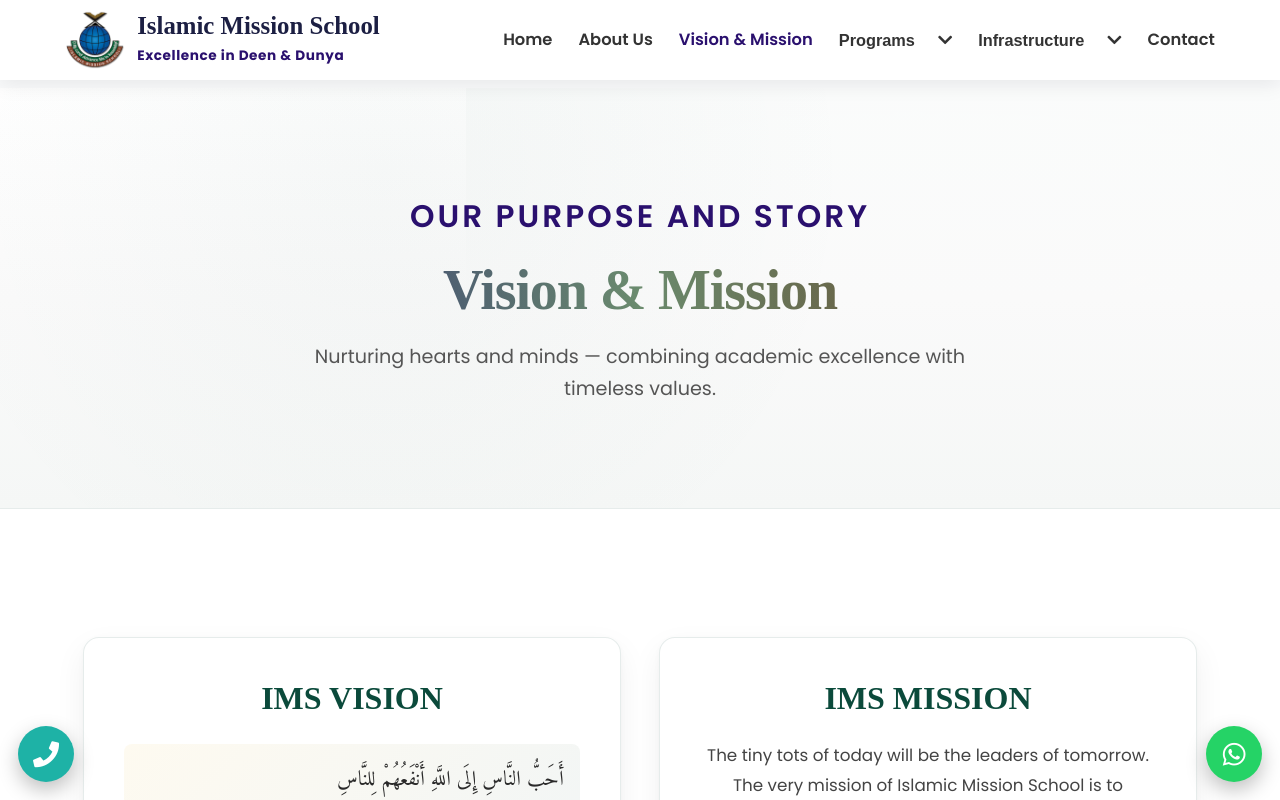
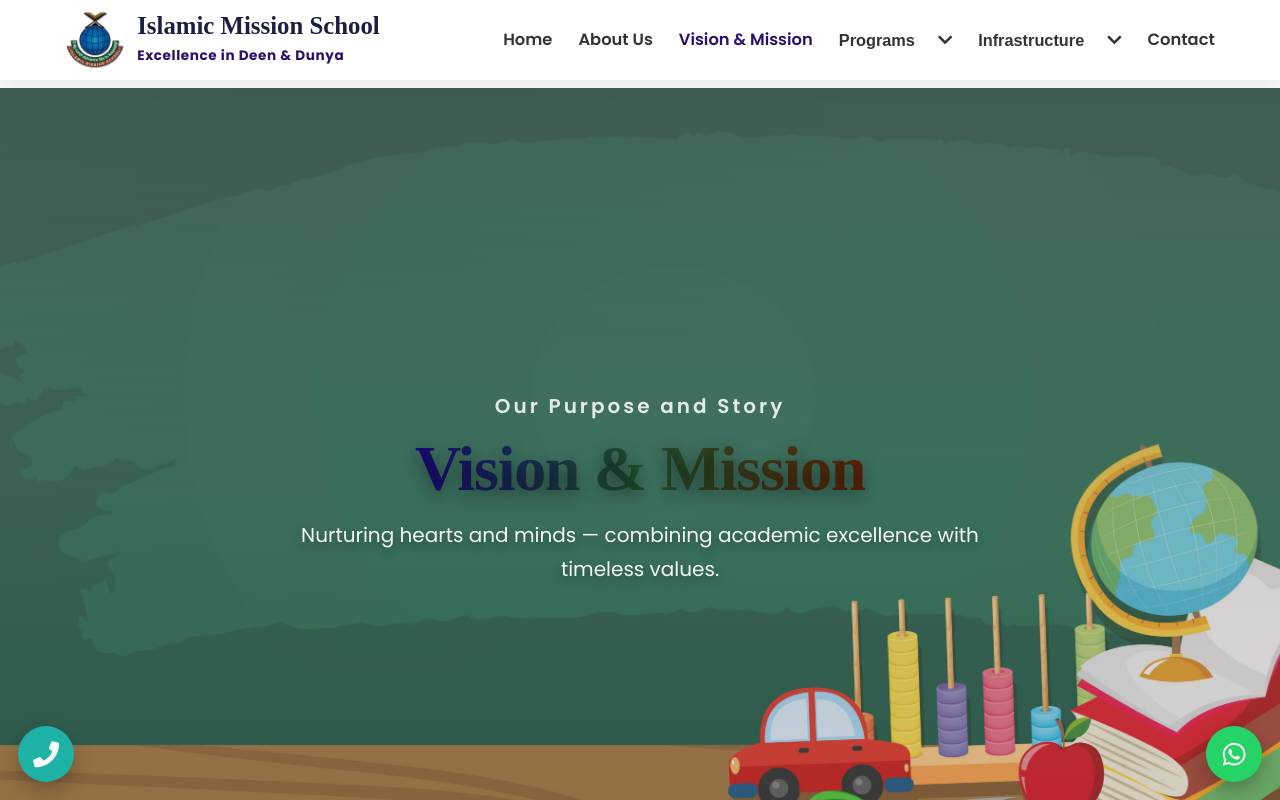
Before and after one commit to atif-afsar/ims-website, a React (Create React App) app: page /vision in a window 1280 px wide. Shown: the top 800 px of the page. Built offline with nearby package versions, Linux system fonts and the light colour scheme; a web font is replaced by a local one.

Commit message:
Adding the background video

```diff
--- a/src/components/vision/Vision.jsx
+++ b/src/components/vision/Vision.jsx
@@ -9,10 +9,10 @@ const Vision = () => {
       <section
         className="vision-hero"
         style={{
-          backgroundImage: `linear-gradient(180deg, rgba(255,255,255,0.98) 0%, rgba(250,250,250,1) 50%, rgba(245,247,246,1) 100%), url(${heroBg})`,
+          backgroundImage: `linear-gradient(180deg, rgba(255,255,255,0.35) 0%, rgba(250,250,250,0.25) 50%, rgba(245,247,246,0.15) 100%), url("${heroBg}")`,
           backgroundRepeat: 'no-repeat',
-          backgroundPosition: 'right bottom',
-          backgroundSize: 'contain',
+          backgroundPosition: 'center center',
+          backgroundSize: 'cover',
         }}
       >
         <div className="container hero-inner">
@@ -23,7 +23,6 @@ const Vision = () => {
           </p>
         </div>
       </section>
-
       <section className="vm-section">
         <div className="container">
           <div className="vm-grid">
--- a/src/components/vision/vision.css
+++ b/src/components/vision/vision.css
@@ -3,6 +3,10 @@
 /* Hero Section */
 .vision-hero {
   padding: clamp(4rem, 8vw, 7rem) 0;
+  min-height: 100vh;
+  display: flex;
+  align-items: center;
+  justify-content: center;
   background: linear-gradient(180deg,
     rgba(255, 255, 255, 0.98) 0%,
     rgba(250, 250, 250, 1) 50%,
@@ -11,6 +15,16 @@
   border-bottom: 1px solid rgba(11, 74, 59, 0.08);
   position: relative;
   overflow: hidden;
+}
+
+.vision-hero::after {
+  /* Subtle dark overlay to improve text contrast over images */
+  content: '';
+  position: absolute;
+  inset: 0;
+  background: linear-gradient(180deg, rgba(0,0,0,0.32) 0%, rgba(0,0,0,0.18) 50%, rgba(0,0,0,0.12) 100%);
+  z-index: 0;
+  pointer-events: none;
 }
 
 .vision-hero::before {
@@ -32,6 +46,37 @@
   padding: 2rem 1.5rem;
   position: relative;
   z-index: 1;
+  display: flex;
+  flex-direction: column;
+  align-items: center;
+  justify-content: center;
+  width: 100%;
+}
+
+.vision-hero #heading h1 {
+  margin: 0;
+  color: #ffffff;
+  font-size: clamp(2rem, 6vw, 4rem);
+  line-height: 1.05;
+  font-weight: 800;
+  text-shadow: 0 6px 18px rgba(0,0,0,0.45);
+}
+
+.vision-hero #heading h3 {
+  margin: 0 0 0.75rem 0;
+  color: rgba(255,255,255,0.9);
+  font-size: clamp(1rem, 2.5vw, 1.25rem);
+  font-weight: 600;
+  text-transform: none;
+  opacity: 0.95;
+}
+
+.vision-hero .hero-lead {
+  color: rgba(255,255,255,0.95);
+  margin-top: 1rem;
+  max-width: 760px;
+  font-size: clamp(1rem, 2.2vw, 1.25rem);
+  text-shadow: 0 4px 10px rgba(0,0,0,0.35);
 }
 
 .hero-inner h1 {
@@ -271,6 +316,14 @@
   .history-content {
     gap: 1.5rem;
   }
+
+  .vision-hero #heading h1 {
+    font-size: clamp(1.6rem, 7vw, 2.6rem);
+  }
+
+  .vision-hero #heading h3 {
+    font-size: 0.95rem;
+  }
 }
 
 @media (max-width: 480px) {
@@ -294,6 +347,15 @@
   .vm-card .arabic {
     font-size: 1rem;
     padding: 0.75rem;
+  }
+
+  .vision-hero #heading h1 {
+    font-size: 1.5rem;
+  }
+
+  .vision-hero .hero-lead {
+    font-size: 0.95rem;
+    padding: 0 1rem;
   }
 }
 
```
